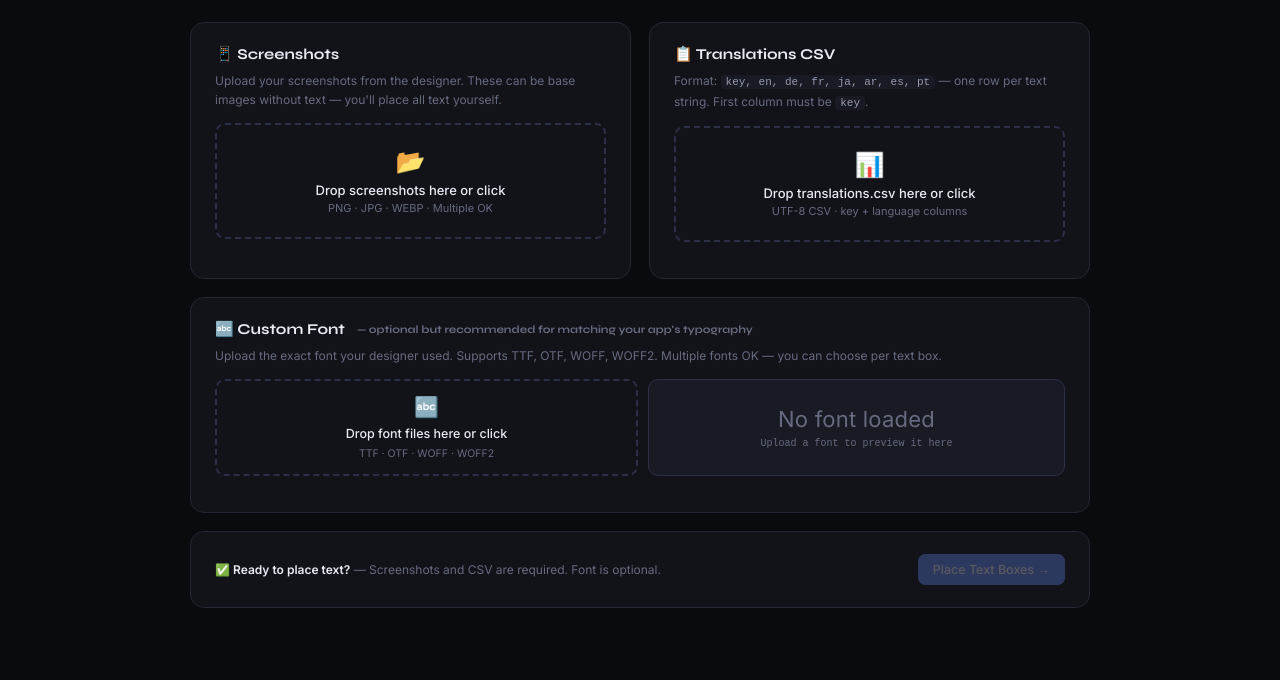
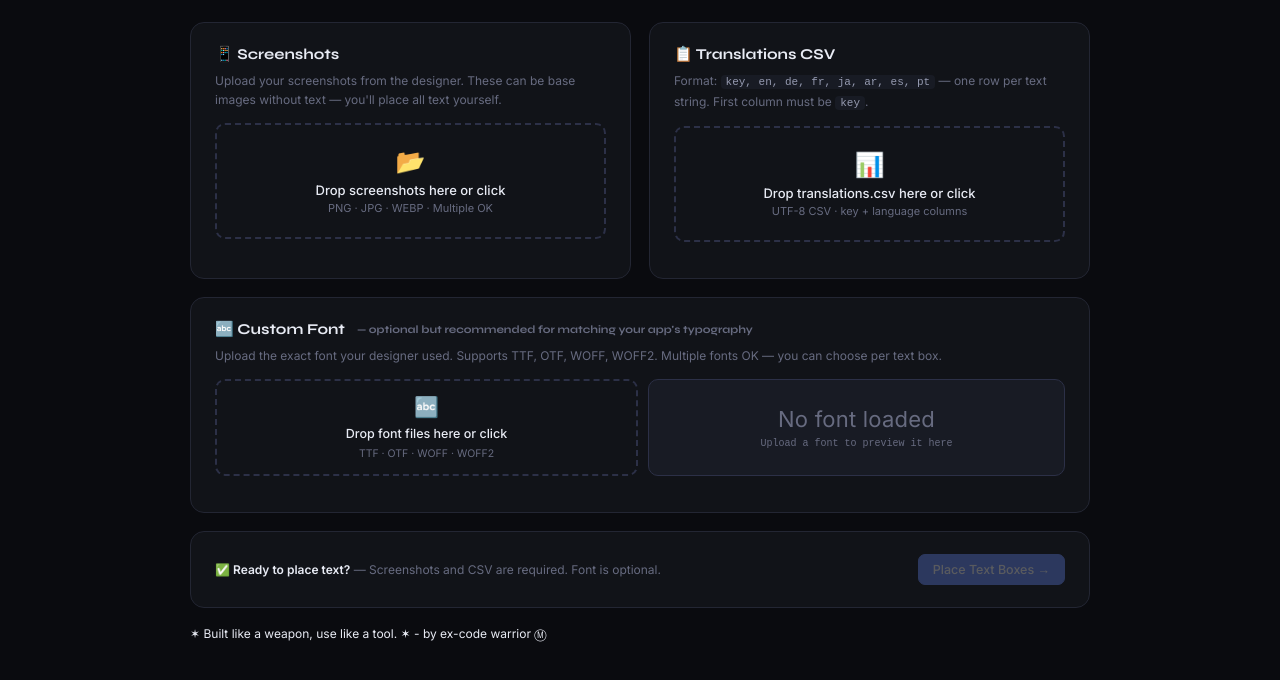
Before and after one commit to MilanStrome/screenshot-tool, a plain HTML site: page index.html in a window 1280 px wide. Shown: the part 60-740 px from the top of the page. Drawn offline with nearby package versions, Linux system fonts and the light colour scheme.

Commit message:
Add motivational quote to index.html

```diff
--- a/index.html
+++ b/index.html
@@ -299,6 +299,12 @@ code{background:var(--panel2);padding:1px 5px;border-radius:4px;font-size:11px;f
             <b style="color:var(--text)">✅ Ready to place text?</b> — Screenshots and CSV are required. Font is optional.
           </div>
           <button class="btn primary" id="goS2Btn" disabled onclick="tryGo(2)">Place Text Boxes →</button>
+        </div>
+      </div>
+
+      <div style="display:flex;justify-content:space-between;align-items:center">
+        <div style="font-size:12px;">
+          <p><b style="color:var(--text)"></b>✶ Built like a weapon, use like a tool. ✶ - by ex-code warrior Ⓜ</p>
         </div>
       </div>
 
```
